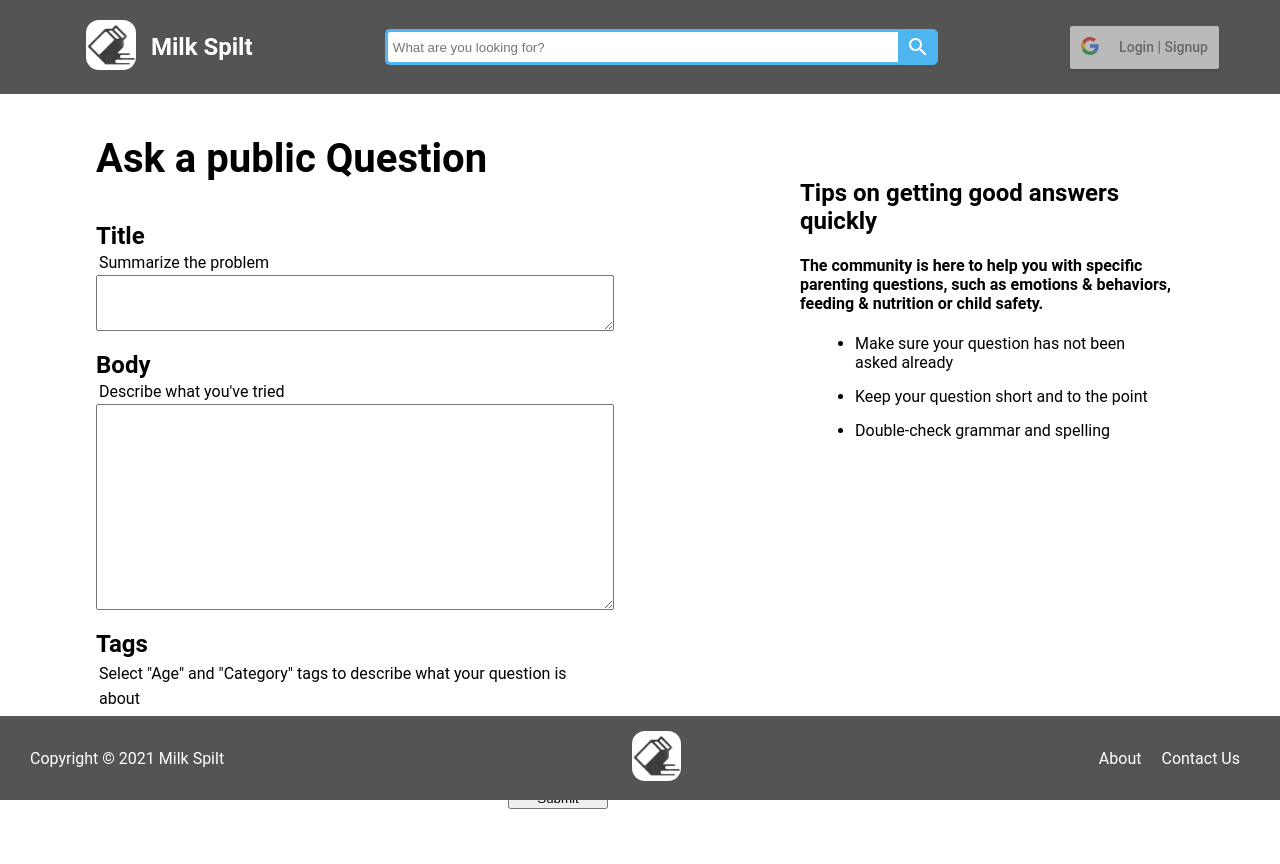
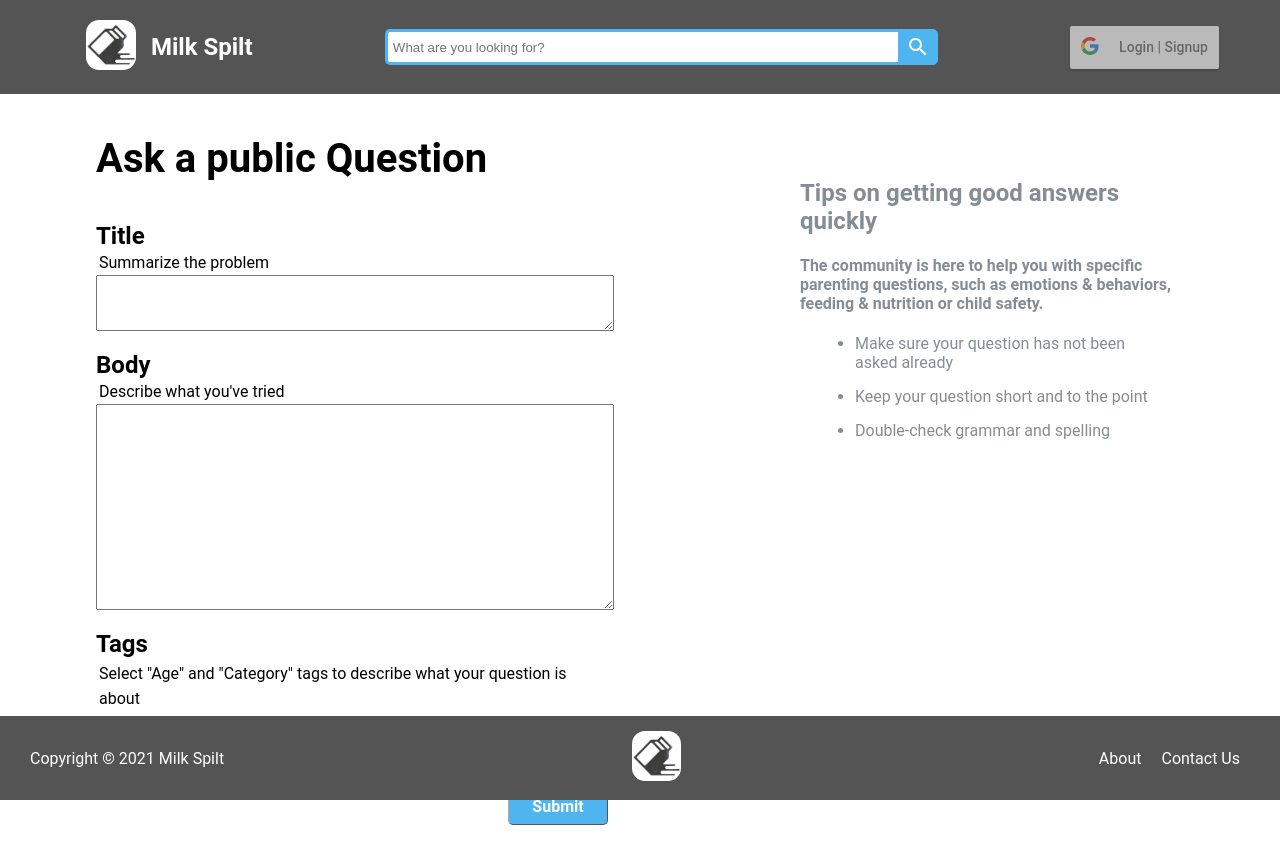
Before and after one commit to likatrina7/front-end-milkspilt, a React (Create React App) app: page /questions in a window 1280 px wide. Shown: the top 864 px of the page. Built offline with nearby package versions, Linux system fonts and the light colour scheme.

Commit message:
More css update

```diff
--- a/src/pages/AskQuestion.css
+++ b/src/pages/AskQuestion.css
@@ -13,6 +13,7 @@
 .tips-area {
   width: 30%;
   margin-top: 5%;
+  color: #848d95;
 }
 
 .aq-title {
@@ -51,6 +52,25 @@ select {
 .form-submit {
   width: 100px;
   margin-top: 40px;
+  display: inline-block;
+  padding: 0.5em 0.5em;
+  border-radius: 5px;
+  box-sizing: border-box;
+  text-decoration: none;
+  font-family: "Roboto", sans-serif;
+  font-weight: 300;
+  color: #ffffff;
+  background-color: #4eb5f1;
+  text-align: center;
+  transition: all 0.2s;
+  font-weight: bold;
+  border-width: 1px;
+  border-color: darkgray;
+  font-size: 16px;
+}
+
+.form-submit:hover {
+  background-color: #4095c6;
 }
 
 .form-submit:last-child {
```
